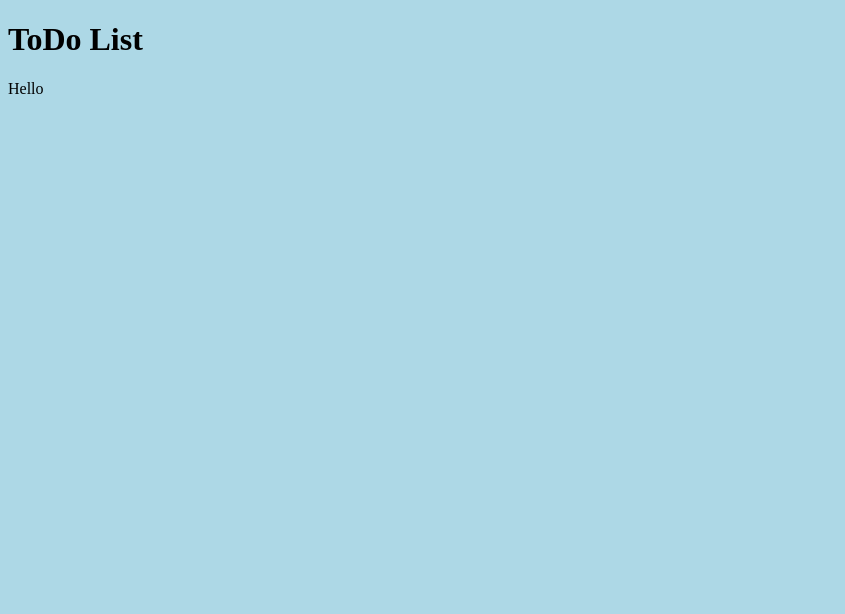
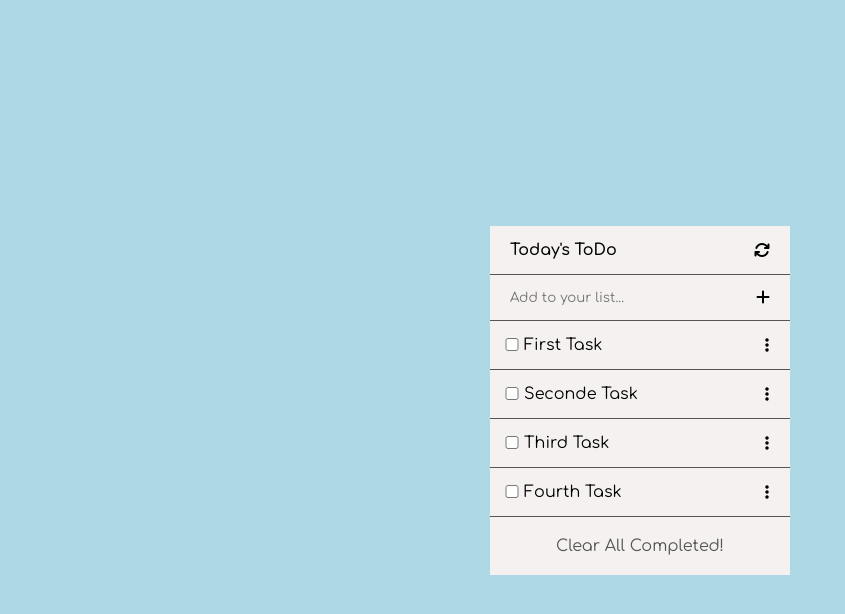
Before and after one commit to HabibPayenda/todoList, a website built with webpack: page src/index.html in a window 1280 px wide. Shown: the whole page, without its empty margins (0-845 px from the left). Built offline with nearby package versions, Linux system fonts and the light colour scheme.

Commit message:
list structure

```diff
--- a/src/index.html
+++ b/src/index.html
@@ -3,9 +3,32 @@
 <head>
     <meta charset="UTF-8">
     <meta name="viewport" content="width=device-width, initial-scale=1.0">
+    <script src="https://kit.fontawesome.com/105bcdf182.js" crossorigin="anonymous"></script>
+    <link rel="preconnect" href="https://fonts.googleapis.com">
+<link rel="preconnect" href="https://fonts.gstatic.com" crossorigin>
+<link href="https://fonts.googleapis.com/css2?family=Comfortaa:wght@400;500;600;700&display=swap" rel="stylesheet">
     <title>ToDo List</title>
 </head>
 <body>
-    <h1>ToDo List</h1>
+    <div class="mainContainer">
+        <div class="listHeader">
+            <div class="listHeaderTop">
+                <p class="listHeaderText">Today's ToDo</p>
+                <i class="fas fa-sync"></i>
+            </div>
+            <div class="listHeaderBottom">
+                <input id="text" type="text" class="text" placeholder="Add to your list...">
+                <i class="fas fa-plus"></i>
+            </div>
+        </div>
+        <ul class="list" id="list">
+
+        </ul>
+        <div class="listFooter">
+            <p class="clear">
+                Clear All Completed!
+            </p>
+        </div>
+    </div>
 </body>
 </html>
--- a/src/index.js
+++ b/src/index.js
@@ -1,12 +1,47 @@
 import './style.css';
 
-function component() {
-  const element = document.createElement('div');
+const list = document.getElementById('list');
 
-  // Lodash, currently included via a script, is required for this line to work
+const tasks = [
+  {
+    desc: 'First Task',
+    completed: false,
+    index: 0,
+  },
+  {
+    desc: 'Seconde Task',
+    completed: false,
+    index: 1,
+  },
+  {
+    desc: 'Third Task',
+    completed: false,
+    index: 2,
+  },
+  {
+    desc: 'Fourth Task',
+    completed: false,
+    index: 3,
+  },
+];
 
-  element.innerText = 'Hello';
-  return element;
-}
+tasks.forEach((task) => {
+  const listItem = document.createElement('li');
+  listItem.classList.add('listItem');
 
-document.body.appendChild(component());
+  const check = document.createElement('input');
+  check.setAttribute('type', 'checkbox');
+  check.classList.add('check');
+
+  const todo = document.createElement('p');
+  todo.classList.add('todo');
+  todo.innerText = task.desc;
+
+  const listItemIcon = document.createElement('i');
+  listItemIcon.classList.add('listItemIcon');
+  listItemIcon.classList.add('fas');
+  listItemIcon.classList.add('fa-ellipsis-v');
+
+  listItem.append(check, todo, listItemIcon);
+  list.append(listItem);
+});
--- a/src/style.css
+++ b/src/style.css
@@ -1,3 +1,115 @@
+:root {
+  --color--white: rgb(255, 255, 255);
+  --color--light: rgb(245, 241, 241);
+  --color--gray: rgb(85, 85, 85);
+  --color--black: rgb(0, 0, 0);
+}
+
+* {
+  margin: 0;
+  padding: 0;
+  box-sizing: border-box;
+  font-family: 'Comfortaa', sans-serif;
+}
+
 body {
   background-color: lightblue;
+  display: flex;
+  justify-content: center;
+  align-items: center;
+  height: 100vh;
 }
+
+.mainContainer {
+  display: flex;
+  flex-direction: column;
+  justify-content: center;
+  align-items: center;
+}
+
+.list {
+  display: flex;
+  flex-direction: column;
+  align-items: center;
+  justify-content: center;
+  background-color: var(--color--light);
+  width: 300px;
+}
+
+.listHeader {
+  display: flex;
+  flex-direction: column;
+  justify-content: space-between;
+  align-items: center;
+  width: 100%;
+  background-color: var(--color--light);
+}
+
+.listHeaderText {
+  font-weight: 600;
+}
+
+.listHeaderTop {
+  display: flex;
+  justify-content: space-between;
+  align-items: center;
+  width: 100%;
+  padding: 15px 20px;
+  border-bottom: solid 1px var(--color--gray);
+}
+
+.listHeaderBottom {
+  display: flex;
+  justify-content: space-between;
+  padding-right: 20px;
+  align-items: center;
+  width: 100%;
+  border-bottom: solid 1px var(--color--gray);
+}
+
+.text {
+  height: 100%;
+  width: 100%;
+  padding: 15px 20px;
+  margin-right: 20px;
+  border: none;
+  background-color: var(--color--light);
+}
+
+.listItem {
+  display: flex;
+  flex-direction: row;
+  flex: 1;
+  justify-content: flex-start;
+  align-items: center;
+  padding: 15px;
+  padding-left: 10px;
+  padding-right: 1px;
+  width: 100%;
+  border-bottom: solid 1px var(--color--gray);
+}
+
+.check {
+  flex: 1;
+}
+
+.todo {
+  flex: 10;
+}
+
+.listItemIcon {
+  flex: 1;
+}
+
+.listFooter {
+  display: flex;
+  align-items: center;
+  justify-content: center;
+  width: 100%;
+  padding: 20px;
+  background-color: var(--color--light);
+}
+
+.clear {
+  color: var(--color--gray);
+}
```
